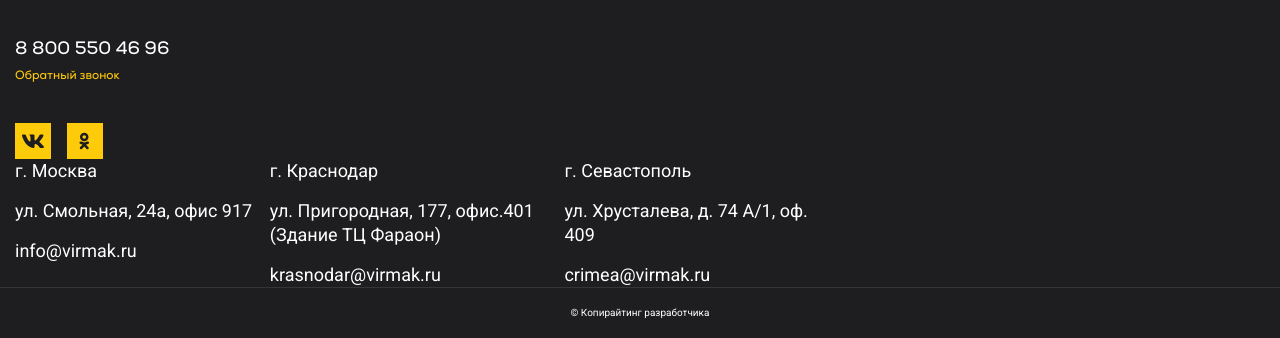
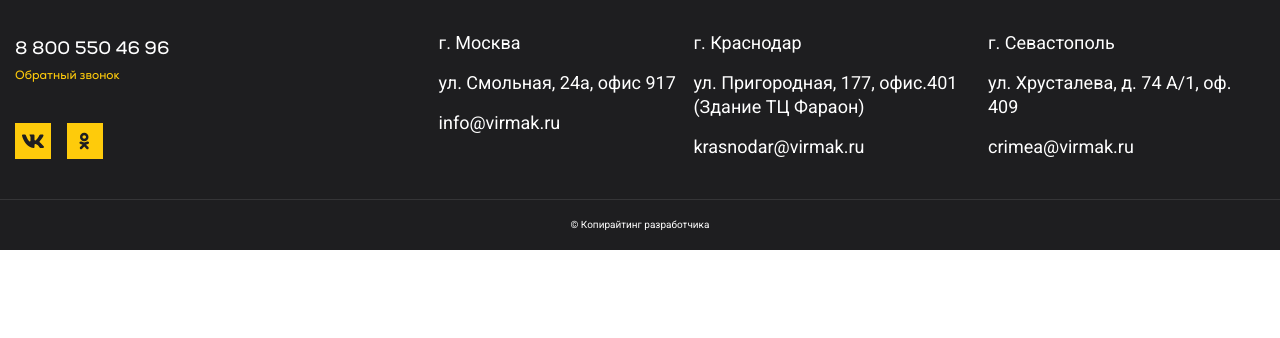
Before and after one commit to Belmonter/virmak, a website built with webpack: page src/index.html in a window 1280 px wide. Shown: the part 6655-6993 px from the top of the page. After the commit the page ends 6905 px from the top, so only its background shows below. Built offline with nearby package versions, Linux system fonts and the light colour scheme; files whose address does not match are found by name.

Commit message:
fix footer

```diff
--- a/src/html/_footer.htm
+++ b/src/html/_footer.htm
@@ -1,6 +1,6 @@
 <footer class="footer">
   <div class="footer__container">
-    <div class="footr__wrapper">
+    <div class="footer__wrapper">
       <div class="footer__main">
         <a href="" class="footer__logo"><img src="@img/logo.png" alt="logo"></a>
         <div class="footer__phone phone-footer">
```
